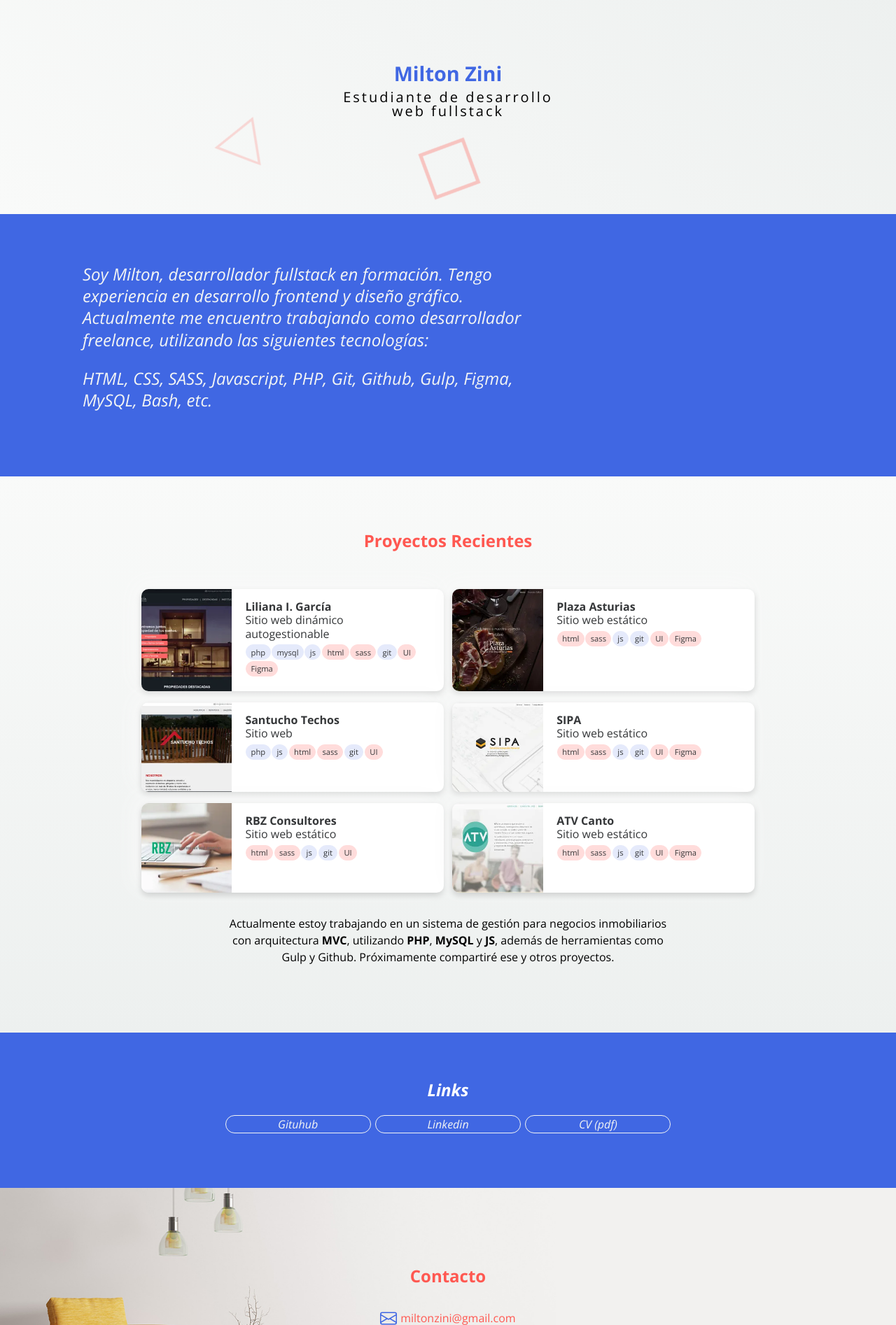
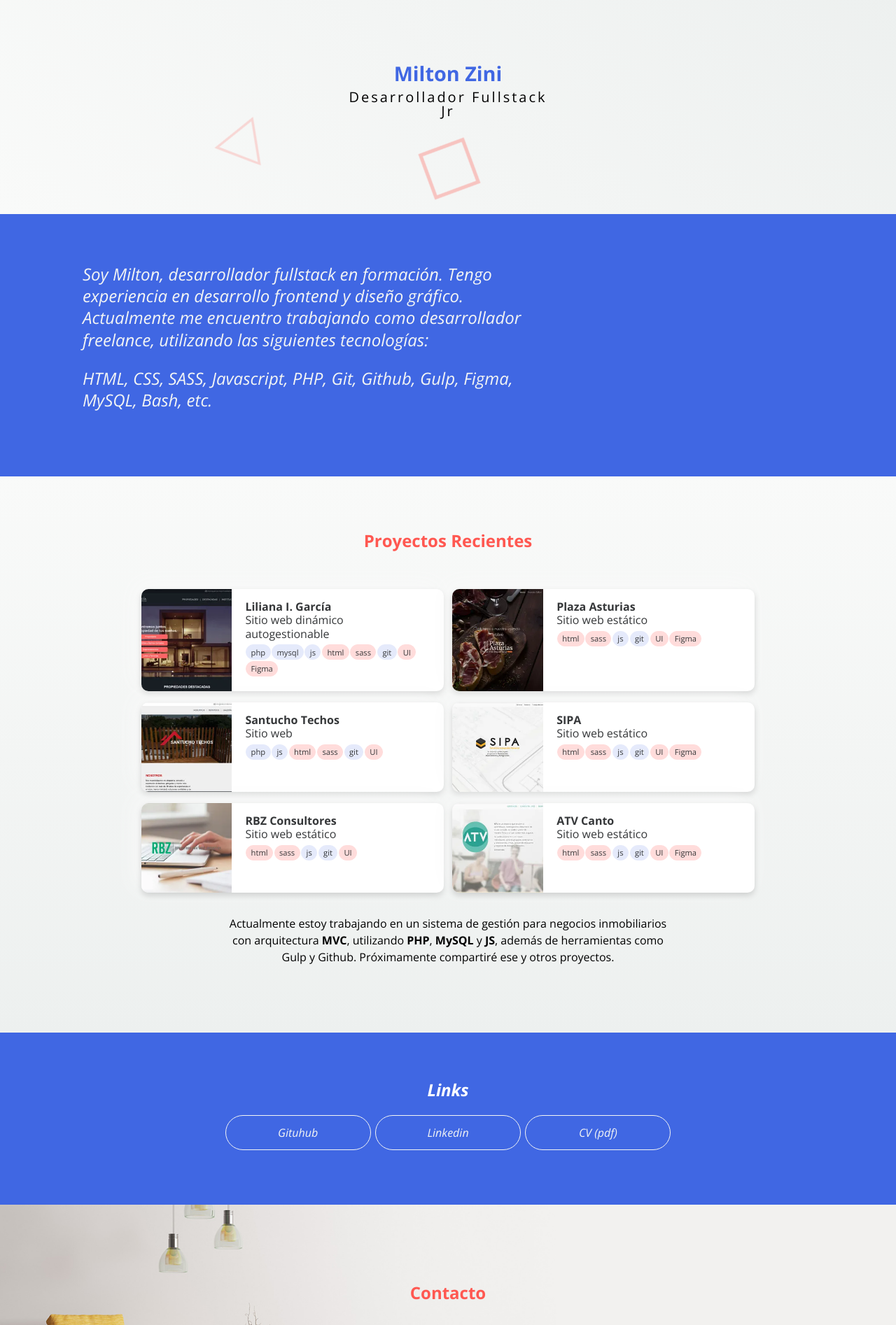
Before and after one commit to miltonzini/mzdev, a PHP site: page / in a window 1280 px wide. Shown: the part 46-1940 px from the top of the page at 70% size. Run offline with PHP 8.4, Linux system fonts and the light colour scheme; some libraries are stand-ins or nearby versions.

Commit message:
misc update
update cv
update copies
update btn styles

```diff
--- a/css/sencillo.css
+++ b/css/sencillo.css
@@ -660,6 +660,11 @@ h2.section-title {
   font-weight: bold;
   font-size: 1.5em;
   text-align: center;
+}
+
+a:hover, a:focus, a:active {
+  text-decoration: none;
+  font-weight: inherit;
 }
 
 section {
@@ -888,6 +893,26 @@ section {
           align-items: center;
 }
 
+.btn, .btn-outlined-light, .btn-light {
+  padding: 1rem 2rem;
+  border-radius: 2rem;
+}
+.btn-light {
+  background: #f3f5f4;
+  color: #4067e3;
+}
+.btn-outlined-light {
+  border: 1px solid #f3f5f4;
+  color: #f3f5f4;
+  -webkit-transition: all 300ms ease;
+  transition: all 300ms ease;
+}
+.btn-outlined-light:hover {
+  border: 1px solid #f3f5f4;
+  background: #f3f5f4;
+  color: #4067e3;
+}
+
 @media (max-width: 39.9375em) {
   .hide-for-mobile {
     display: none;
@@ -2016,7 +2041,7 @@ body#miltonzinidev section#accent-2 .btn-wrapper {
       -ms-flex-pack: center;
           justify-content: center;
 }
-body#miltonzinidev section#accent-2 .btn-wrapper a.button {
+body#miltonzinidev section#accent-2 .btn-wrapper a.btn, body#miltonzinidev section#accent-2 .btn-wrapper a.btn-light, body#miltonzinidev section#accent-2 .btn-wrapper a.btn-outlined-light {
   margin-top: 0.5rem;
   margin-bottom: 0.5rem;
   margin-left: 0.2rem;
--- a/index.html
+++ b/index.html
@@ -1,8 +1,6 @@
 <!--
 
     Mensaje para quien vea este código:
-    - Este sitio es un portfolio temporal para ser utilizado de forma provisoria mientras
-    se desarrolla uno más completo con dominio propio.
     - Por fines prácticos y de tiempo usé la estructura y estilos del sitio web de mi
     emprendimiento (SencilloStudio). Por ese motivo es probable que haya nombres de clases
     que, a pesar de ser funcionales, no sean semánticamente correctas.
@@ -25,7 +23,7 @@
     <meta property="og:url" content="https://mzdev.com.ar/"/>
     <meta property="og:site_name" content="Milton Zini Developer"/>
     <meta property="og:description" content="Milton Zini | Fullstack developer Jr"/>
-    <title>Milton Zini | Desarrollador Fullstack</title>
+    <title>Milton Zini | Desarrollador Fullstack Jr</title>
 
 
 
@@ -81,7 +79,7 @@
 		<div class="img-container">
 			<!-- <h1 class="brand-descrip"><span class="soluciones">Milton</span> <span class="digitales">Zini</span></h1> -->
 			<h1 class="main-title">Milton Zini</h1>
-			<h2 class="brand-descrip">Estudiante de desarrollo web fullstack</h2>
+			<h2 class="brand-descrip">Desarrollador Fullstack Jr</h2>
 
 			<div class="shapes">
 				<img src="img/svg/triangle.svg" alt="triangle" class="triangle-1"/>
@@ -247,9 +245,9 @@
 			<div class="wrapper">
 				<h2 class="section-title">Links</h2>
 				<div class="btn-wrapper">
-					<a href="https://github.com/miltonzini" class="button" id="myBtn" target="_blank">Gituhub</a>
-					<a href="https://www.linkedin.com/in/miltonzini/" class="button" id="myBtn" target="_blank">Linkedin</a>
-					<a href="docs/cv-miltonzini-08-13.pdf" class="button" id="myBtn" target="_blank">CV (pdf)</a>
+					<a href="https://github.com/miltonzini" class="btn-outlined-light" target="_blank">Gituhub</a>
+					<a href="https://www.linkedin.com/in/miltonzini/" class="btn-outlined-light" target="_blank">Linkedin</a>
+					<a href="docs/cv-miltonzini-231013.pdf" class="btn-outlined-light" target="_blank">CV (pdf)</a>
 				</div>
 			</div>
 		</div>
--- a/sass/_global.sass
+++ b/sass/_global.sass
@@ -40,6 +40,10 @@ h2.section-title
     font-weight: bold
     font-size: 1.5em
     text-align: center
+
+a:hover, a:focus, a:active
+    text-decoration: none
+    font-weight: inherit
 
 section
     scroll-margin-top: 51px // navbar height
@@ -197,6 +201,28 @@ section
 
 // Buttons
     //
+.btn
+    // background: pink
+    padding: 1rem 2rem
+    border-radius: 2rem
+
+    &-light
+        @extend .btn
+        background: $theme-soft
+        color: $theme-accent
+
+
+    &-outlined-light
+        @extend .btn
+        border: 1px solid $theme-soft
+        color: $theme-soft
+        transition: all 300ms ease
+        &:hover
+            border: 1px solid $theme-soft
+            background: $theme-soft
+            color: $theme-accent
+
+
 
 // Visibility
 .hide-for-mobile
--- a/sass/_temp-miltonzinidev.sass
+++ b/sass/_temp-miltonzinidev.sass
@@ -27,7 +27,7 @@ body#miltonzinidev
             flex-wrap: wrap
             justify-content: center
 
-            a.button
+            a.btn
                 margin-top: 0.5rem
                 margin-bottom: 0.5rem
                 margin-left: 0.2rem
```
Also changed, not shown: 1 other file.
